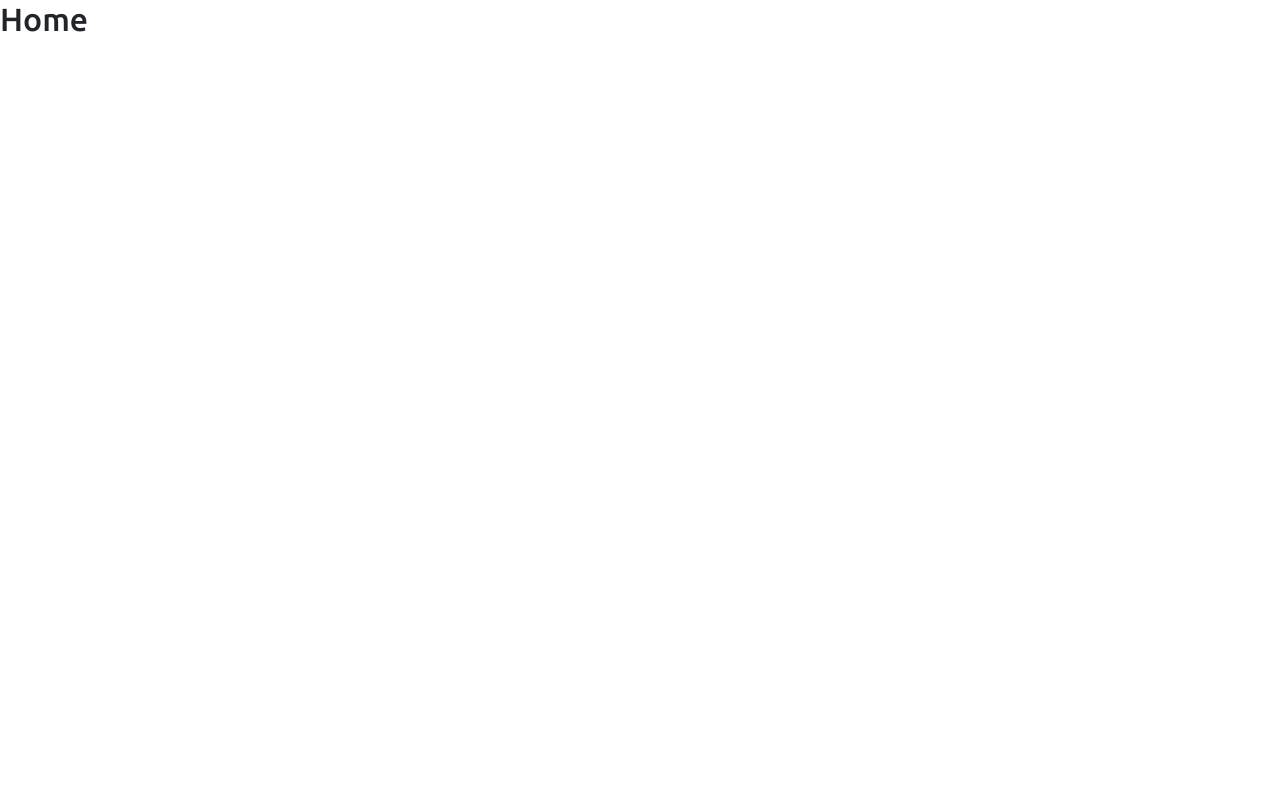
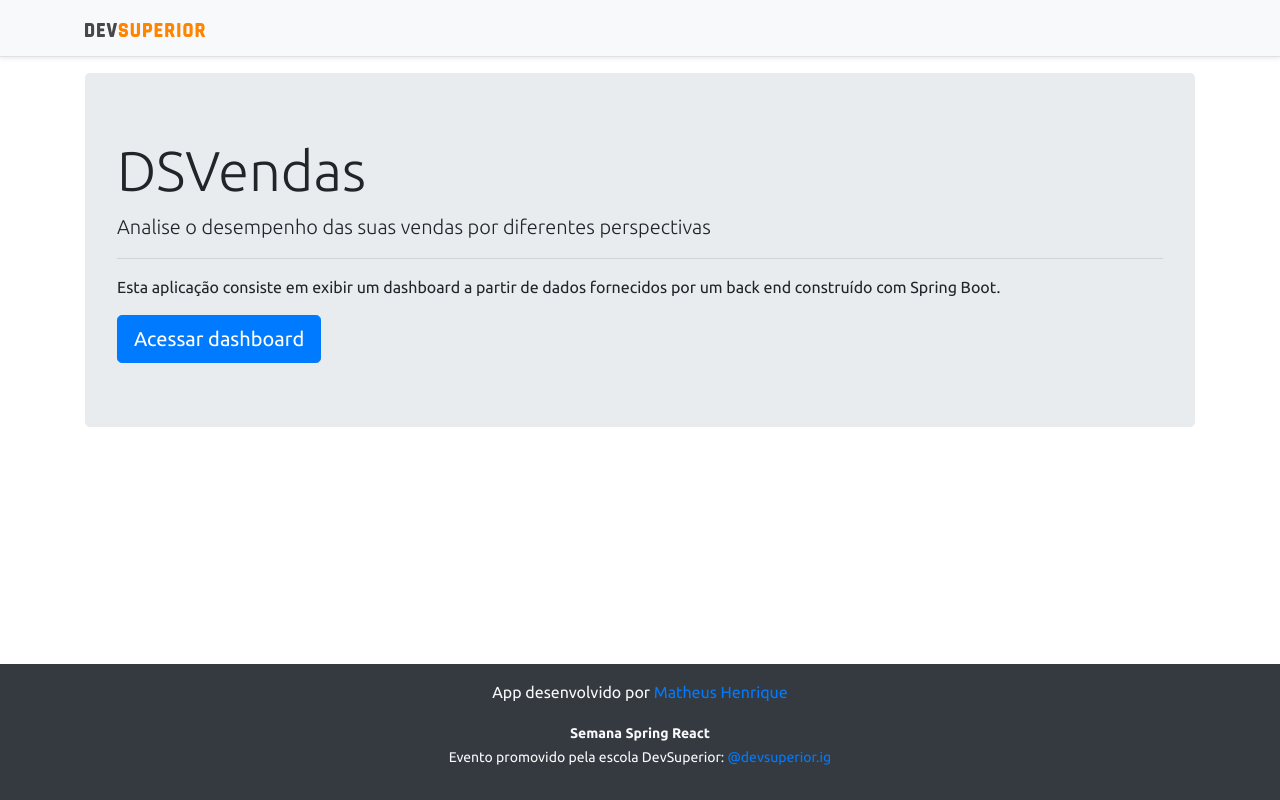
Before and after one commit to hmatheus00/projetosds3, a React (Create React App) app in the folder frontend/: page / in a window 1280 px wide. Built offline with nearby package versions, Linux system fonts and the light colour scheme.

Commit message:
botoes de navegação

```diff
--- a/frontend/src/components/Navbar/index.tsx
+++ b/frontend/src/components/Navbar/index.tsx
@@ -1,12 +1,15 @@
 import React from 'react';
 import ImgDsDark from 'assets/img/ds-dark.svg';
+import { Link } from 'react-router-dom'
 
 function Navbar() {
   return (
     <div className="d-flex flex-column flex-md-row align-items-center p-3 px-md-4 mb-3 bg-light border-bottom shadow-sm">
         <div className="container">
             <nav className="my-2 my-md-0 mr-md-3">
-                <img src={ImgDsDark} alt="DevSuperior" width="120" />
+                <Link to="/">
+                    <img src={ImgDsDark} alt="DevSuperior" width="120" />
+                </Link>
             </nav>
         </div>
     </div>
--- a/frontend/src/pages/Home/index.tsx
+++ b/frontend/src/pages/Home/index.tsx
@@ -1,10 +1,26 @@
+import Footer from "components/Footer";
+import Navbar from "components/Navbar";
+import { Link } from "react-router-dom";
 
 
 function Home() {
   return (
-    <div>
-        <h2>Home</h2>
-    </div>
+    <>
+      <Navbar />
+      <div className="container">
+        <div className="jumbotron">
+            <h1 className="display-4">DSVendas</h1>
+            <p className="lead">Analise o desempenho das suas vendas por diferentes perspectivas</p>
+            <hr/>
+            <p>Esta aplicação consiste em exibir um dashboard a partir de dados fornecidos por um back end construído com Spring Boot.</p>
+            <Link className="btn btn-primary btn-lg" to="/dashboard" >
+              Acessar dashboard
+            </Link>
+        </div>
+      </div>
+      <Footer />
+    </>
+
   );
 }
 
```
